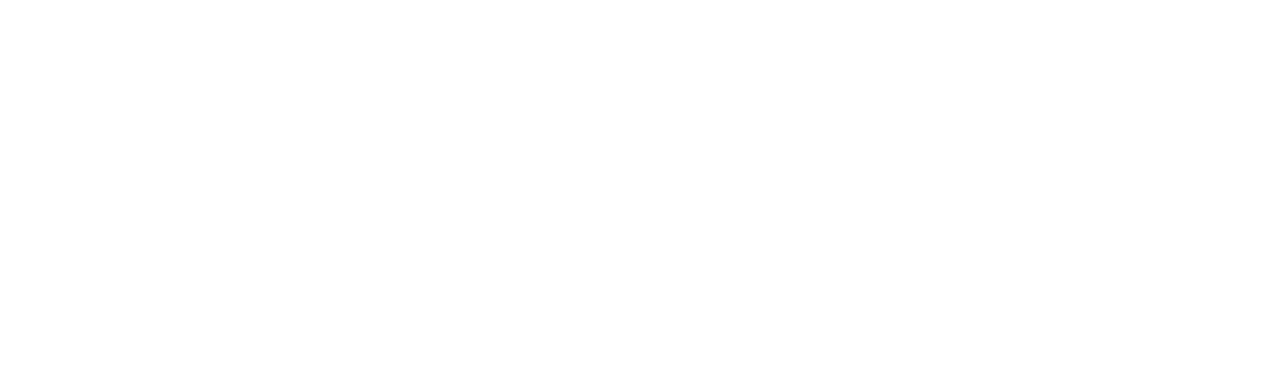
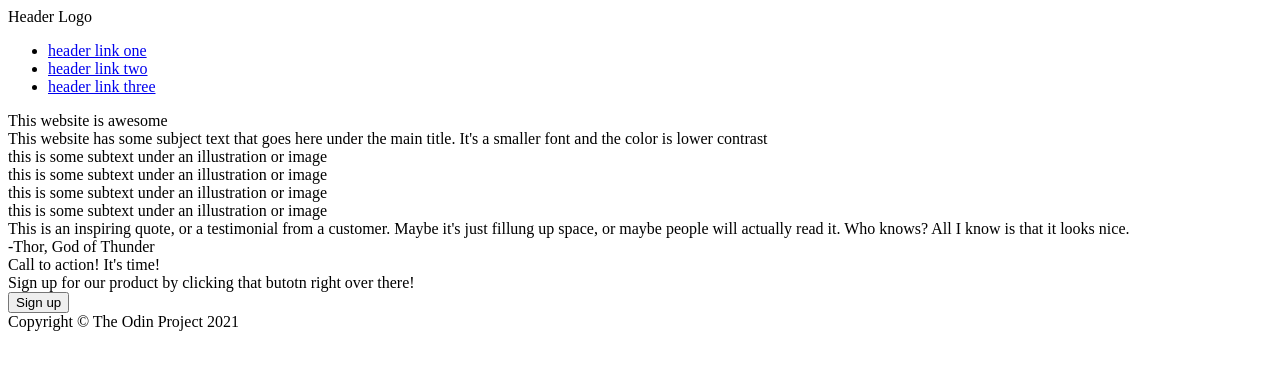
Before and after one commit to space-ghost24/Landing-Page, a plain HTML site: page index.html in a window 1280 px wide. Drawn offline with Linux system fonts and the light colour scheme.

Commit message:
Add html structure

```diff
--- a/index.html
+++ b/index.html
@@ -8,5 +8,65 @@
 </head>
 <body>
 
+    <div class="header">
+        <nav>
+            <span class="logo">Header Logo</span>
+            <ul>
+                <li><a href="#">header link one</a></li>
+                <li><a href="#">header link two</a></li>
+                <li><a href="#">header link three</a></li>
+            </ul>
+        </nav>
+        <div class="header-content">
+            <div class="left">
+                <div class="hero">This website is awesome</div>
+                <div class="hero-text">This website has some subject text that goes here under the main title. It's a smaller font and the color is lower contrast</div>
+            </div>
+            <div class="right">
+                <div hero-image=""></div>
+            </div>
+        </div>
+    </div>
+
+    <div class="info">
+        <div class="container">
+            <div class="info-image"></div>
+            <div class="text">this is some subtext under an illustration or image</div>
+        </div>
+        <div class="container">
+            <div class="info-image"></div>
+            <div class="text">this is some subtext under an illustration or image</div>
+        </div>
+        <div class="container">
+            <div class="info-image"></div>
+            <div class="text">this is some subtext under an illustration or image</div>
+        </div>
+        <div class="container">
+            <div class="info-image"></div>
+            <div class="text">this is some subtext under an illustration or image</div>
+        </div>
+    </div>
+
+    <div class="quotes">
+        <div class="quote-text">This is an inspiring quote, or a testimonial from a customer. Maybe it's just fillung up space, or maybe people will actually read it. Who knows? All I know is that it looks nice.</div>
+        <div class="signature">-Thor, God of Thunder</div>
+    </div>
+
+    <div class="action">
+        <div class="conteiner">
+            <div class="left">
+              <div class="bold">Call to action! It's time!</div>
+              <div class="light">Sign up for our product by clicking that butotn right over there!</div>
+            </div>
+            <div class="right">
+                <button>Sign up</button>
+            </div>
+        </div>
+    </div>
+
+    <footer>
+        Copyright © The Odin Project 2021
+    </footer>
+
 </body>
 </html>
```
